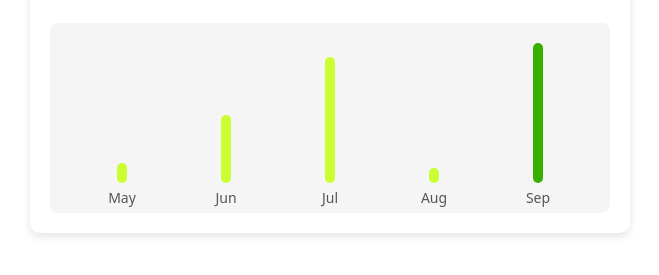
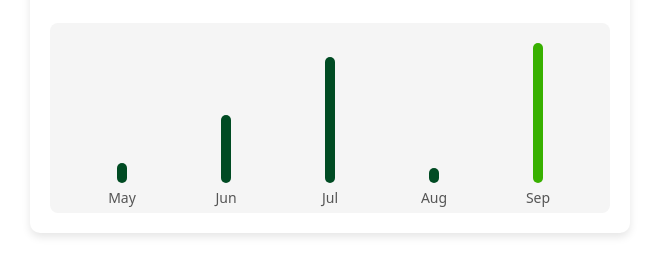
Before and after one commit to kittu02/HabitTracker, a plain HTML site: page statistic.html in a window 1280 px wide. Shown: the part 63-338 px from the top of the page, without its empty margins (310-969 px from the left). Drawn offline with nearby package versions, Linux system fonts and the light colour scheme.

Commit message:
once again

```diff
--- a/statistic.css
+++ b/statistic.css
@@ -2,7 +2,7 @@
     --bar-width: 10px;
     --bar-max-height: 150px;
     --bar-gap: 20px;
-    --bar-color: #ccff33;
+    --bar-color: #004b23;
     --highlight-color: #38b000;
   }
 
```
